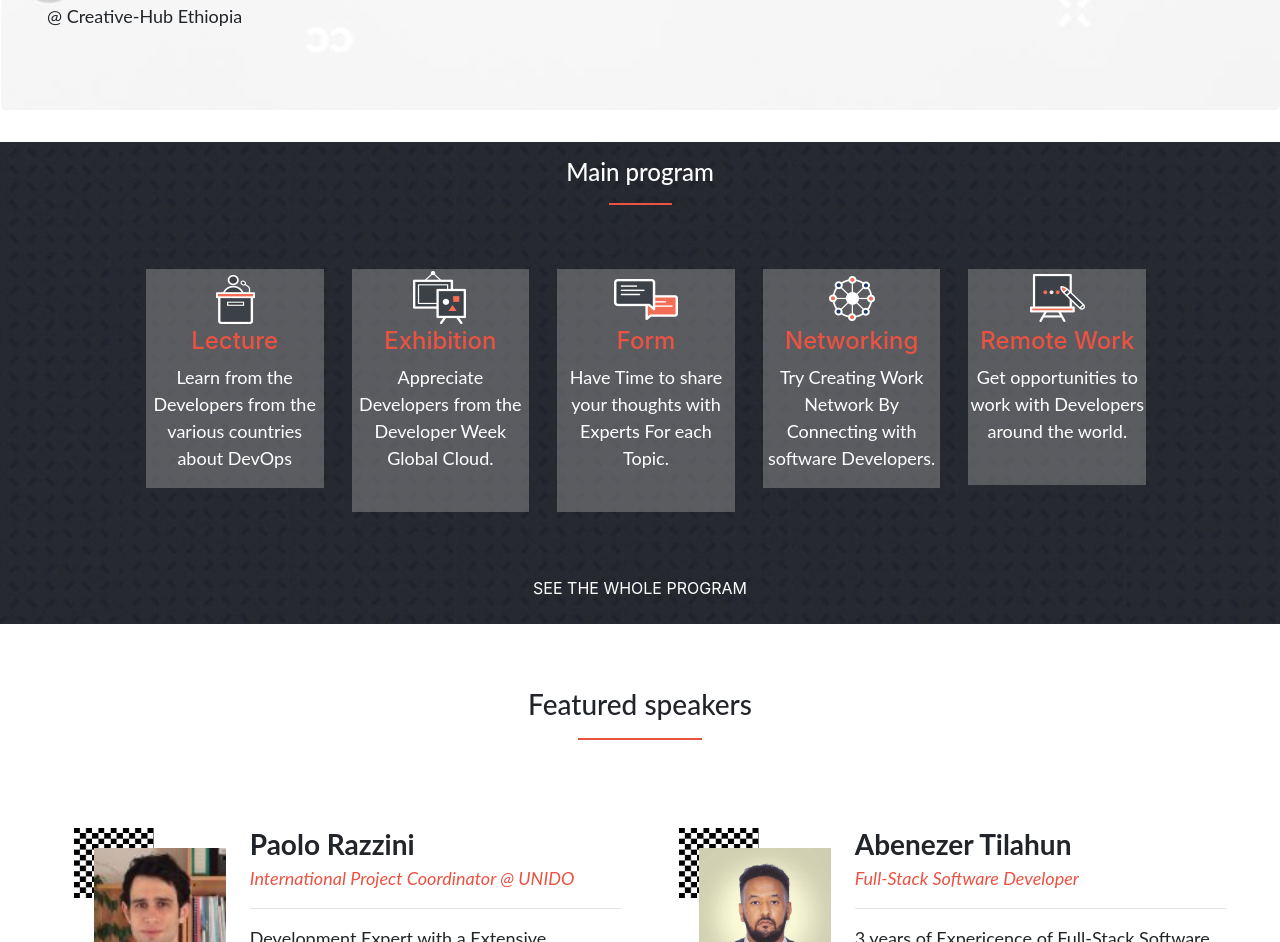
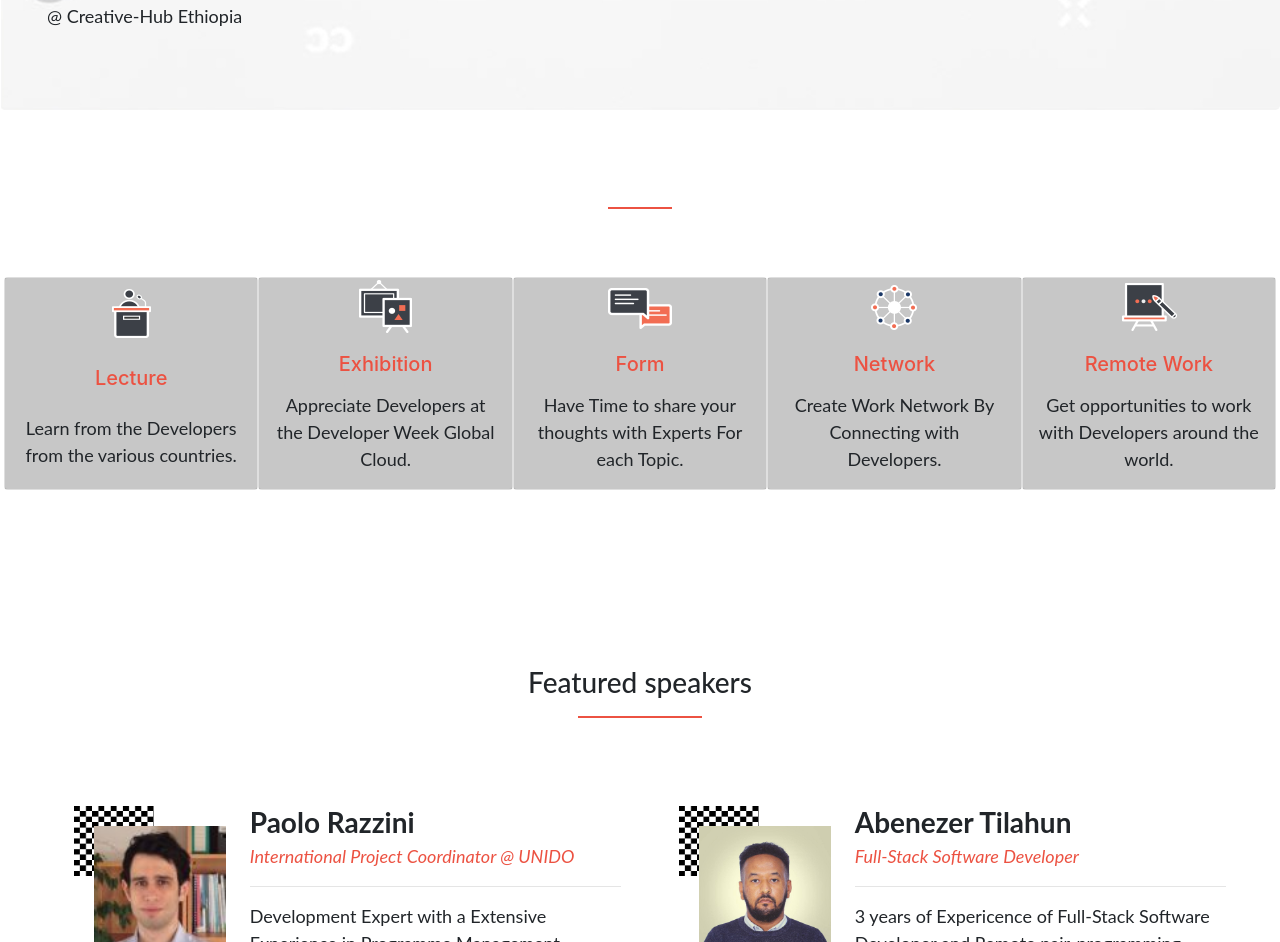
Before and after one commit to Abenezer-Tilahun/Creative-Hub-Conference-page, a website: page index.html in a window 1280 px wide. Shown: the part 827-1769 px from the top of the page. Drawn offline with nearby package versions, Linux system fonts and the light colour scheme; a web font is replaced by a local one.

Commit message:
Update the index file

```diff
--- a/index.html
+++ b/index.html
@@ -22,10 +22,9 @@
             <h1 class="text-img-effect font-weight-bold orange text-md-left text-center">ETHIOPIA SUMMIT</h1>
             <h1 class="text-img-effect font-weight-bold orange text-md-left text-center">2022</h1>
             <p class="p-4 intro_description text-dark">
-              Creative Hub Ethiopia supports creative innovators, designers and SMEs
-              in various fields by deepening understanding of global design and industrial concepts,
-              providing state-of-the-art working tools and resources, and enhancing the link between young innovators,
-              industrial and governmental entities.
+              Creative Hub Ethiopia supports creative innovators, designers and SMEs in various fields by
+              deepening understanding of global design and industrial concepts, providing state-of-the-art
+              working tools and resources, and enhancing the link between young innovators, industrial and governmental entities.
             </p>
             <h2 class="font-weight-bold mb-3">2022.01.07(MON) ~ 12(SAT)</h2>
             <p>@ Creative-Hub Ethiopia</p>
@@ -33,81 +32,82 @@
           </div>
        </section>
 
-      <section class="container-fluid main_program" id="Program">
+      <section id="program" class="container-fluid program col-md-12 col-lg-12 col-xl-12 p-1 m-0">
         <div class="row pt-3 mb-5">
           <div class="col-12">
             <h3 class="text-center section_title text-white">Main program</h3>
             <hr class="section_title_hr">
           </div>
         </div>
-        <ul class="row program d-flex flex-row justify-content-center">
-          <li class="col-12 col-md-2 pr-4 pl-0 mr-1">
-            <article class="program-block text-center row mb-5 p-6 bg-dark-light-custom">
-              <div class="col-sm-2 col-12 col-md-12 pr-0 pl-0">
+    <div class="column container py-1 col-md-12 col-lg-12 col-xl-12 p-0 m-0 mx-auto">
+        <div class="card-cont d-md-flex d-lg-flex d-xl-flex col-md-12 col-lg-12 col-xl-12 mb-5 p-0">
+          <div class=" col-md col-lg col-xl card h-100% p-0 m-0">
+            <article class="program-text row  col-md-12 col-lg-12 col-xl-12 align-items-center bg-dark-light-custom p-0 m-0">
+              <div class="col-2 col-md-12 col-lg-12 col-xl-12 text-center">
                <img src="Design/images/lecture.png" alt="lecture"/>
               </div>
-              <h5 class="col-sm-5 col-12 col-md-12 pr-0 pl-0 orange section-subtitle">
+              <h5 class="orange fix2 col-3 my-3 col-md-12 col-lg-12 col-xl-12  text-center">
                 Lecture
               </h5>
-              <p class="custom_p_tag col-sm-5 col-12 col-md-12 pb-6 pr-0 pl-0 text-white">
-                Learn from the Developers from the various countries about DevOps
+              <p class="grey col-7 col-md-12 col-lg-12 col-xl-12 text-center ">
+                Learn from the Developers from the various countries.
               </p>
             </article>
-          </li>
-          <li class="col-12 col-md-2 pr-4 pl-0 mr-1">
-            <article class="program-block text-center row mb-5 p-6 bg-dark-light-custom">
-              <div class="col-sm-2 col-12 col-md-12 pr-0 pl-0">
+          </div>
+          <div class=" col-md col-lg col-xl card h-100% p-0 m-0">
+            <article class="program-text row  col-md-12 col-lg-12 col-xl-12 align-items-center bg-dark-light-custom p-0 m-0">
+              <div class="col-2 col-md-12 col-lg-12 col-xl-12 text-center">
                <img src="Design/images/CC.png" alt="lecture"/>
               </div>
-              <h5 class="col-sm-5 col-12 col-md-12 pr-0 pl-0 orange section-subtitle">
+              <h5 class="orange fix2 col-3 my-3 col-md-12 col-lg-12 col-xl-12  text-center">
                 Exhibition
               </h5>
-              <p class="custom_p_tag col-sm-5 col-12 col-md-12 pb-4 pr-0 pl-0 text-white">
-                Appreciate Developers from the Developer Week Global Cloud.
+              <p class="grey col-7 col-md-12 col-lg-12 col-xl-12 text-center ">
+                Appreciate Developers at the Developer Week Global Cloud.
               </p>
             </article>
-          </li>
-          <li class="col-12 col-md-2 pr-4 pl-0 mr-1">
-            <article class="program-block text-center row mb-5 p-6 bg-dark-light-custom">
-              <div class="col-sm-2 col-12 col-md-12 pr-0 pl-0">
+          </div>
+          <div class=" col-md col-lg col-xl card h-100% p-0 m-0">
+            <article class="program-text row  col-md-12 col-lg-12 col-xl-12 align-items-center bg-dark-light-custom p-0 m-0">
+              <div class="col-2 col-md-12 col-lg-12 col-xl-12 text-center">
                <img src="Design/images/forum.png" alt="lecture"/>
               </div>
-              <h5 class="col-sm-5 col-12 col-md-12 pr-0 pl-0 orange section-subtitle">
+              <h5 class="orange fix2 col-3 my-3 col-md-12 col-lg-12 col-xl-12  text-center">
                 Form
               </h5>
-              <p class="custom_p_tag col-sm-5 col-12 col-md-12 pb-4 pr-0 pl-0 text-white">
+              <p class="grey col-7 col-md-12 col-lg-12 col-xl-12 text-center ">
                Have Time to share your thoughts with Experts For each Topic.
               </p>
             </article>
-          </li>
-          <li class="col-12 col-md-2 pr-4 pl-0 mr-1">
-            <article class="program-block text-center row mb-5 p-6 bg-dark-light-custom">
-              <div class="col-sm-2 col-12 col-md-12 pr-0 pl-0">
+          </div>
+          <div class=" col-md col-lg col-xl card h-100% p-0 m-0">
+            <article class="program-text row  col-md-12 col-lg-12 col-xl-12 align-items-center bg-dark-light-custom p-0 m-0">
+              <div class="col-2 col-md-12 col-lg-12 col-xl-12 text-center">
                <img src="Design/images/ignite.png" alt="lecture"/>
               </div>
-              <h5 class="col-sm-5 col-12 col-md-12 pr-0 pl-0 orange section-subtitle">
-                Networking
+              <h5 class="orange fix2 col-3 my-3 col-md-12 col-lg-12 col-xl-12  text-center">
+                Network
               </h5>
-              <p class="custom_p_tag col-sm-5 col-12 col-md-12 pb-6 pr-0 pl-0 text-white">
-                Try Creating Work Network By Connecting with software Developers.
+              <p class="grey col-7 col-md-12 col-lg-12 col-xl-12 text-center ">
+                Create Work Network By Connecting with Developers.
               </p>
             </article>
-          </li>
-          <li class="col-12 col-md-2 pr-4 pl-0 mr-1">
-            <article class="program-block text-center row mb-5 p-6 bg-dark-light-custom">
-              <div class="col-sm-2 col-12 col-md-12 pr-0 pl-0">
+          </div>
+          <div class=" col-md col-lg col-xl card h-100% p-0 m-0">
+            <article class="program-text row  col-md-12 col-lg-12 col-xl-12 align-items-center bg-dark-light-custom p-0 m-0">
+              <div class="col-2 col-md-12 col-lg-12 col-xl-12 text-center">
                <img src="Design/images/workshop.png" alt="lecture"/>
               </div>
-              <h5 class="col-sm-5 col-12 col-md-12 pr-0 pl-0 orange section-subtitle">
+              <h5 class="orange fix2 col-3 my-3 col-md-12 col-lg-12 col-xl-12  text-center">
                 Remote Work
               </h5>
-              <p class="custom_p_tag col-sm-5 col-12 col-md-12 pb-4 pr-0 pl-0 text-white">
+              <p class="grey col-7 col-md-12 col-lg-12 col-xl-12 text-center ">
                 Get opportunities to work with Developers around the world.
               </p>
             </article>
-          </li>
-        </ul>
-        <div class="row mb-5">
+          </div>
+        </div>
+        <div class=" program-footer  col-10  align-items-center my-4  mx-auto  p-3   last ">
           <div class="col-12 text-center pb-4 d-none d-md-block">
             <a href="#" class="text-white">
               SEE THE WHOLE PROGRAM
@@ -118,7 +118,8 @@
               SEE THE WHOLE PROGRAM
             </a>
           </div>
-        </div>
+      </div>
+      </div>
       </section>
 
       <section class="container-fluid" id="speakers">
```
